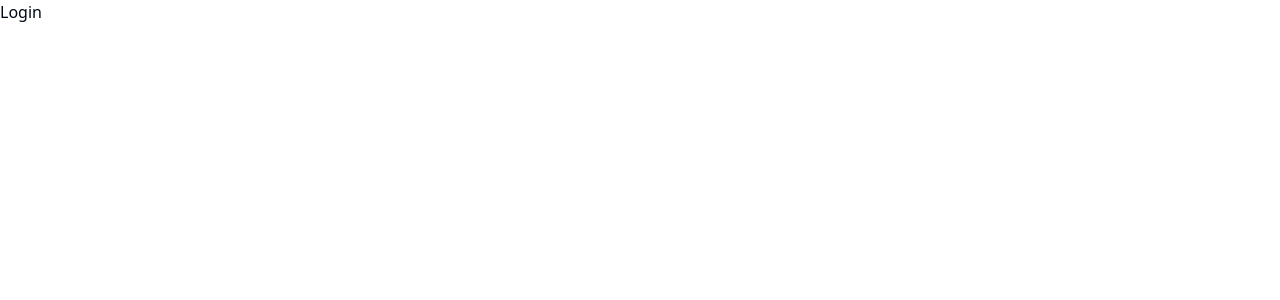
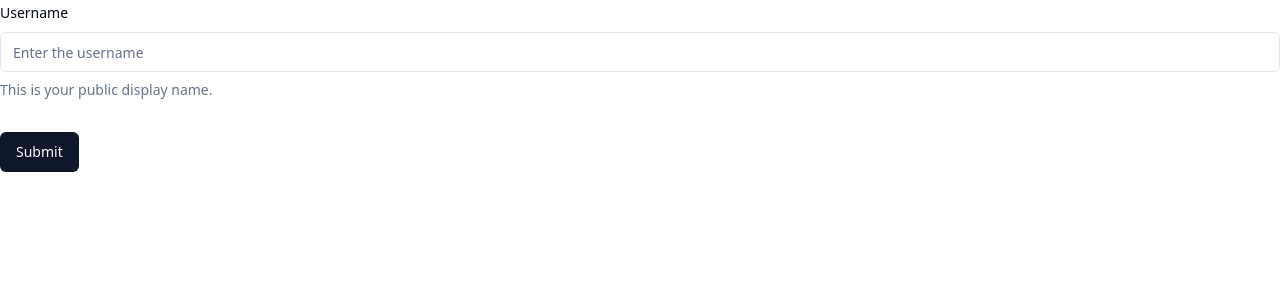
Before and after one commit to ayushsingh01042003/Chat-App, a React (Vite) app in the folder Frontend/: page /login in a window 1280 px wide. Shown: the top 300 px of the page. Built offline with nearby package versions, Linux system fonts and the light colour scheme.

Commit message:
Login form setup

```diff
--- a/Frontend/src/App.tsx
+++ b/Frontend/src/App.tsx
@@ -10,7 +10,7 @@
       <ThemeProvider>
         <Router>
           <Routes>
-            <Route path="/home" element={<Home />} />
+            <Route path="/" element={<Home />} />
             <Route path="/login" element={<Login />} />
             <Route path="/signup" element={<SignUp />} />
           </Routes>
--- /dev/null
+++ b/Frontend/src/components/ui/input.tsx
@@ -0,0 +1,25 @@
+import * as React from "react"
+
+import { cn } from "@/lib/utils"
+
+export interface InputProps
+  extends React.InputHTMLAttributes<HTMLInputElement> {}
+
+const Input = React.forwardRef<HTMLInputElement, InputProps>(
+  ({ className, type, ...props }, ref) => {
+    return (
+      <input
+        type={type}
+        className={cn(
+          "flex h-10 w-full rounded-md border border-input bg-background px-3 py-2 text-sm ring-offset-background file:border-0 file:bg-transparent file:text-sm file:font-medium placeholder:text-muted-foreground focus-visible:outline-none focus-visible:ring-2 focus-visible:ring-ring focus-visible:ring-offset-2 disabled:cursor-not-allowed disabled:opacity-50",
+          className
+        )}
+        ref={ref}
+        {...props}
+      />
+    )
+  }
+)
+Input.displayName = "Input"
+
+export { Input }
--- a/Frontend/src/pages/login/Login.tsx
+++ b/Frontend/src/pages/login/Login.tsx
@@ -1,6 +1,66 @@
+"use client"
+
+import { zodResolver } from "@hookform/resolvers/zod"
+import { useForm } from "react-hook-form"
+import { z } from "zod"
+
+import { Button } from "@/components/ui/button"
+import {
+  Form,
+  FormControl,
+  FormDescription,
+  FormField,
+  FormItem,
+  FormLabel,
+  FormMessage,
+} from "@/components/ui/form"
+import { Input } from "@/components/ui/input"
+
+const formSchema = z.object({
+  username: z.string().min(2, {
+    message: "Username must be at least 2 characters.",
+  }),
+})
+
 const Login = () => {
+
+  // 1. Define your form.
+  const form = useForm<z.infer<typeof formSchema>>({
+    resolver: zodResolver(formSchema),
+    defaultValues: {
+      username: "",
+    },
+  })
+
+  // 2. Define a submit handler.
+  function onSubmit(values: z.infer<typeof formSchema>) {
+    // Do something with the form values.
+    // ✅ This will be type-safe and validated.
+    console.log(values)
+  }
+
   return (
-    <div>Login</div>
+    <Form {...form}>
+      <form onSubmit={form.handleSubmit(onSubmit)} className="space-y-8">
+        <FormField
+          control={form.control}
+          name="username"
+          render={({ field }) => (
+            <FormItem>
+              <FormLabel>Username</FormLabel>
+              <FormControl>
+                <Input placeholder="Enter the username" {...field} />
+              </FormControl>
+              <FormDescription>
+                This is your public display name.
+              </FormDescription>
+              <FormMessage />
+            </FormItem>
+          )}
+        />
+        <Button type="submit">Submit</Button>
+      </form>
+    </Form>
   )
 }
 
```
